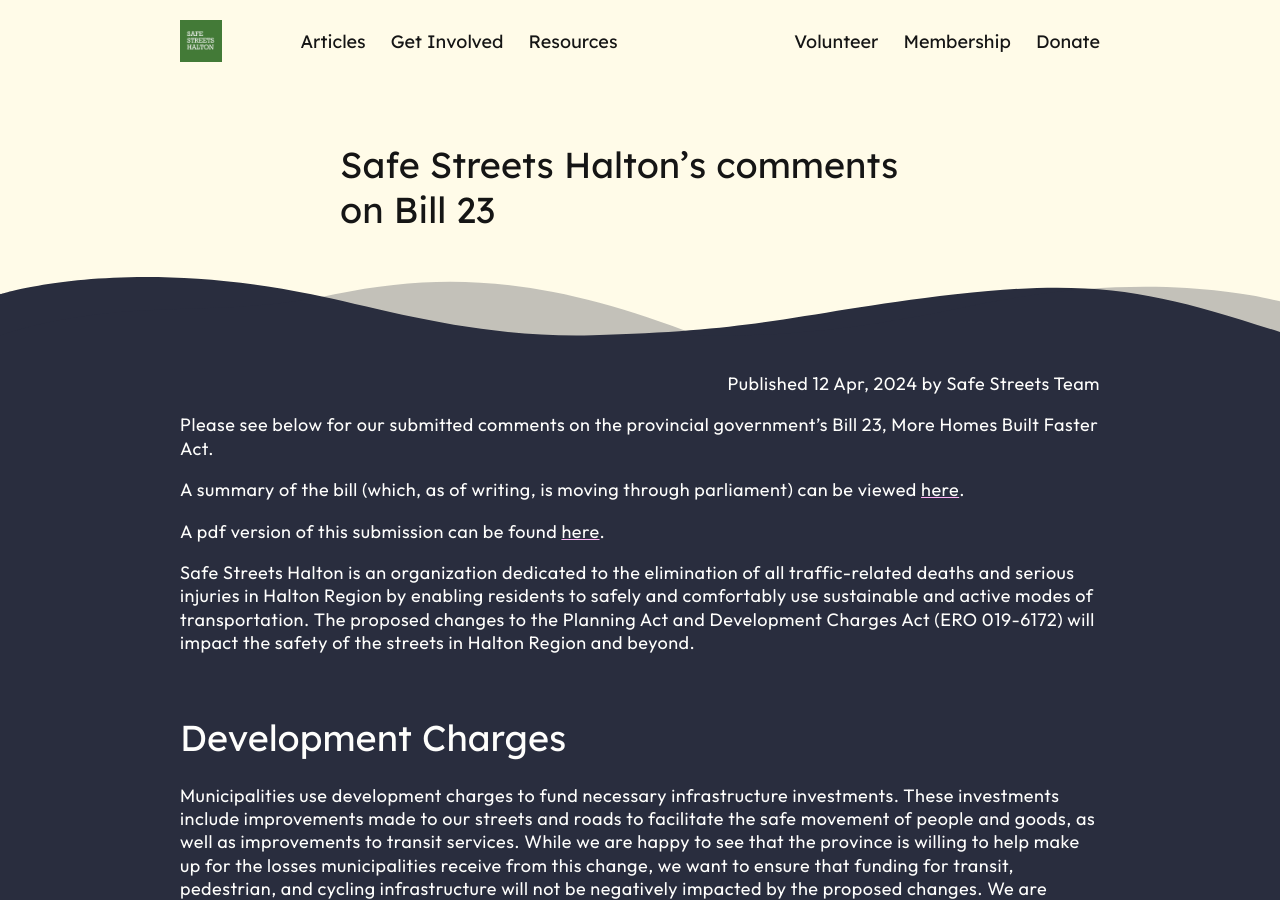
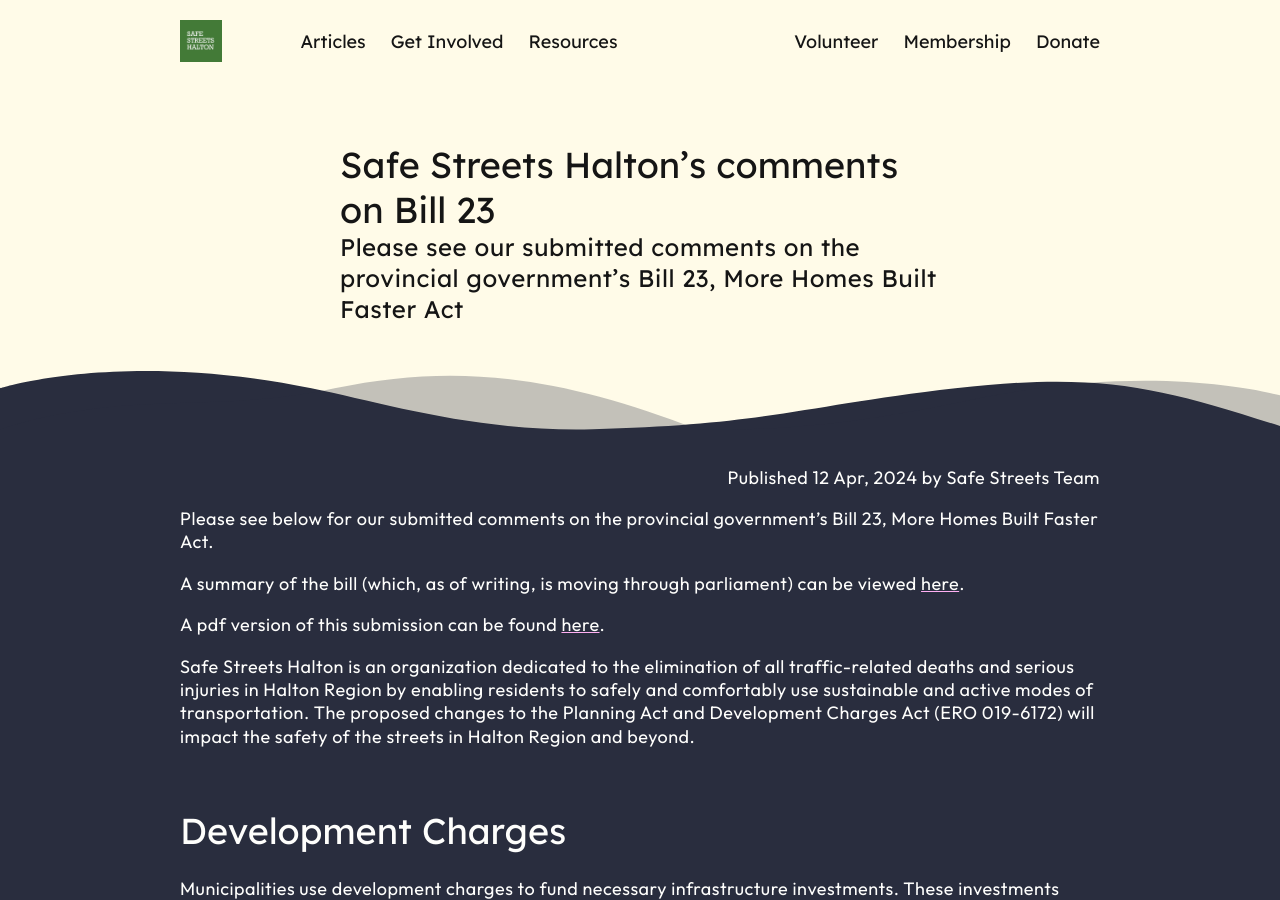
Before and after one commit to geofftester/geofftester.github.io, a Jekyll site: the page built from _posts/2024-04-12-safe-streets-haltons-comments-on-bill-23.markdown, in a window 1280 px wide and 900 px high. Built offline with Jekyll 4.4.1, drawn with Linux system fonts in a browser that asks for light colours.

Commit message:
Updated Safe Streets Haltons Comments On Bill 23

```diff
--- a/_posts/2024-04-12-safe-streets-haltons-comments-on-bill-23.markdown
+++ b/_posts/2024-04-12-safe-streets-haltons-comments-on-bill-23.markdown
@@ -4,6 +4,8 @@
 tags:
 - Ontario
 author: Safe Streets Team
+subtitle: Please see our submitted comments on the provincial government’s Bill 23,
+  More Homes Built Faster Act
 ---
 
 Please see below for our submitted comments on the provincial government’s Bill 23, More Homes Built Faster Act.
```
